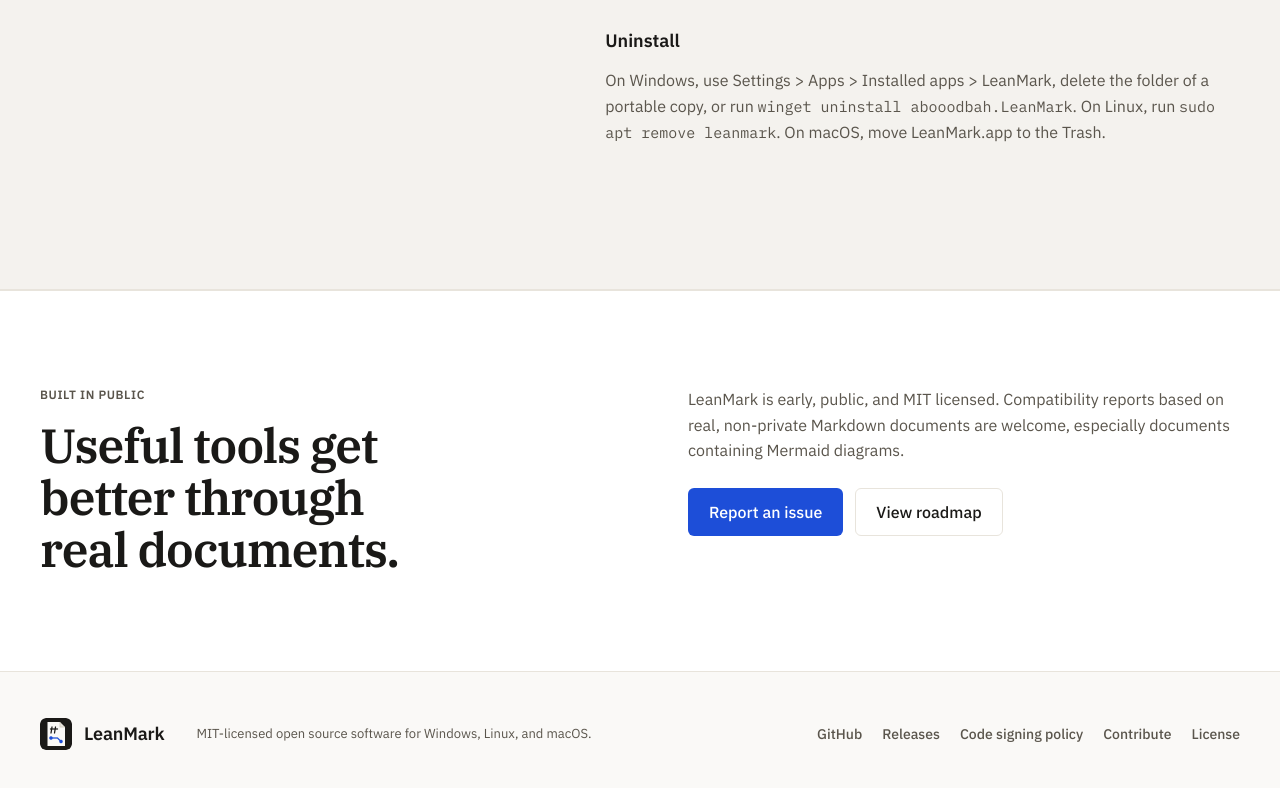
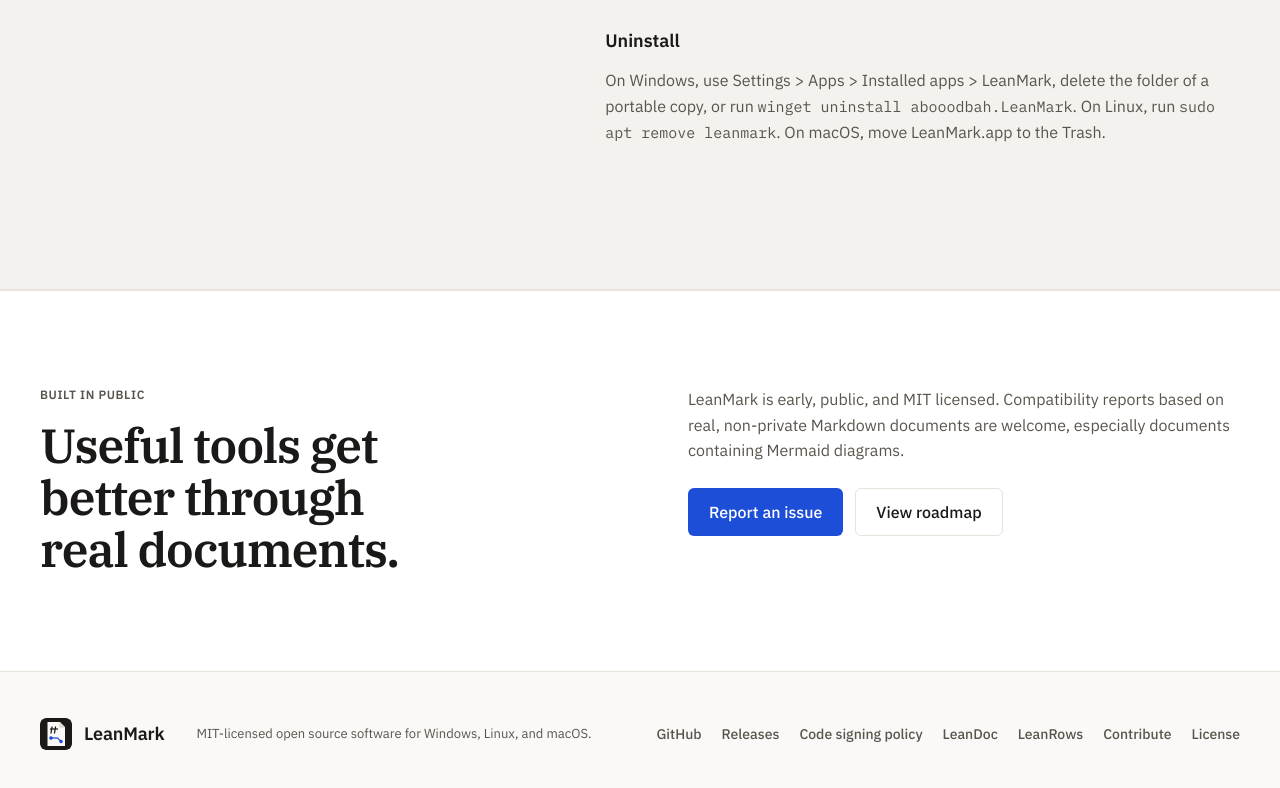
Before and after one commit to abooodbah/leanmark, a website: page site/index.html in a window 1280 px wide. Shown: the part 5910-6698 px from the top of the page. Drawn offline with Linux system fonts and the light colour scheme.

Commit message:
Name LeanDoc and LeanRows as related tools in the README and site footer

```diff
--- a/site/index.html
+++ b/site/index.html
@@ -436,6 +436,8 @@
         <a href="https://github.com/abooodbah/leanmark">GitHub</a>
         <a href="https://github.com/abooodbah/leanmark/releases">Releases</a>
         <a href="#code-signing">Code signing policy</a>
+        <a href="https://abooodbah.github.io/leandoc/">LeanDoc</a>
+        <a href="https://abooodbah.github.io/leanrows/">LeanRows</a>
         <a href="https://github.com/abooodbah/leanmark/blob/main/CONTRIBUTING.md">Contribute</a>
         <a href="https://github.com/abooodbah/leanmark/blob/main/LICENSE">License</a>
       </nav>
```
Also changed, not shown: README.md.
